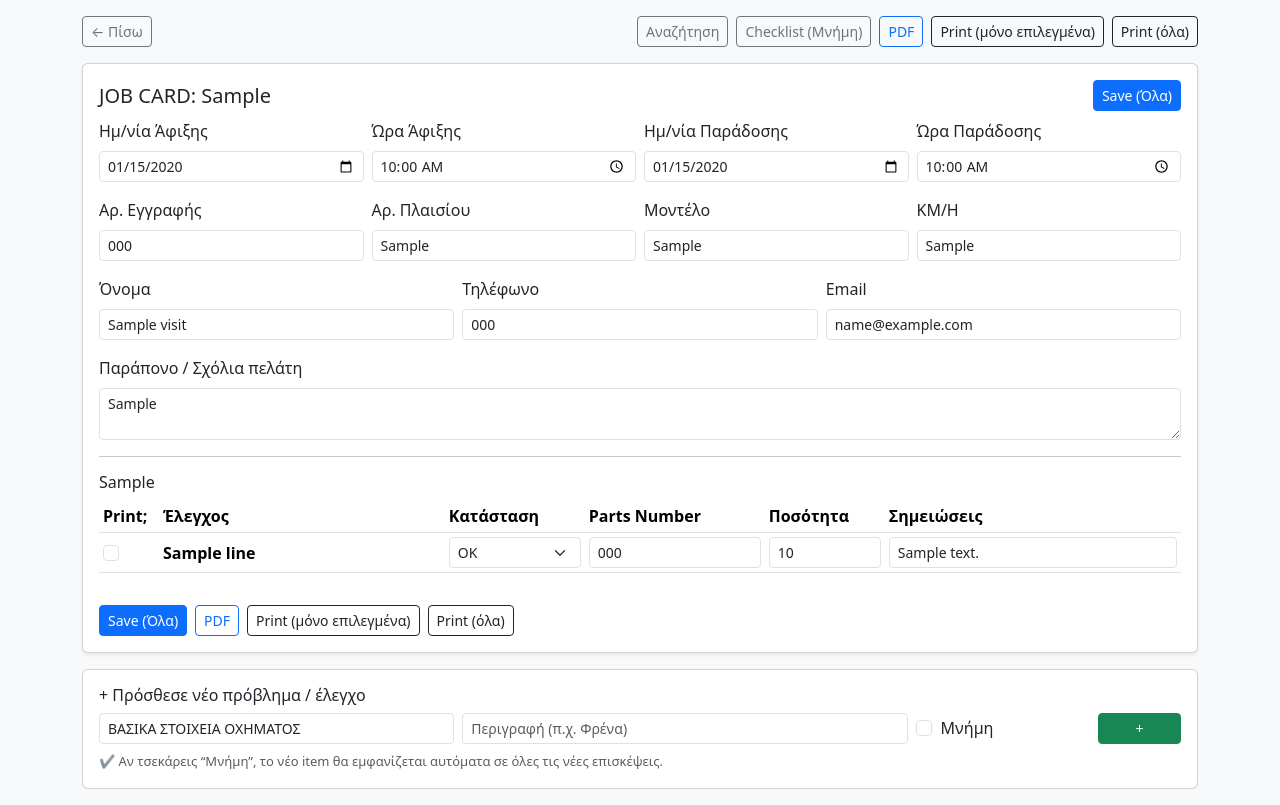
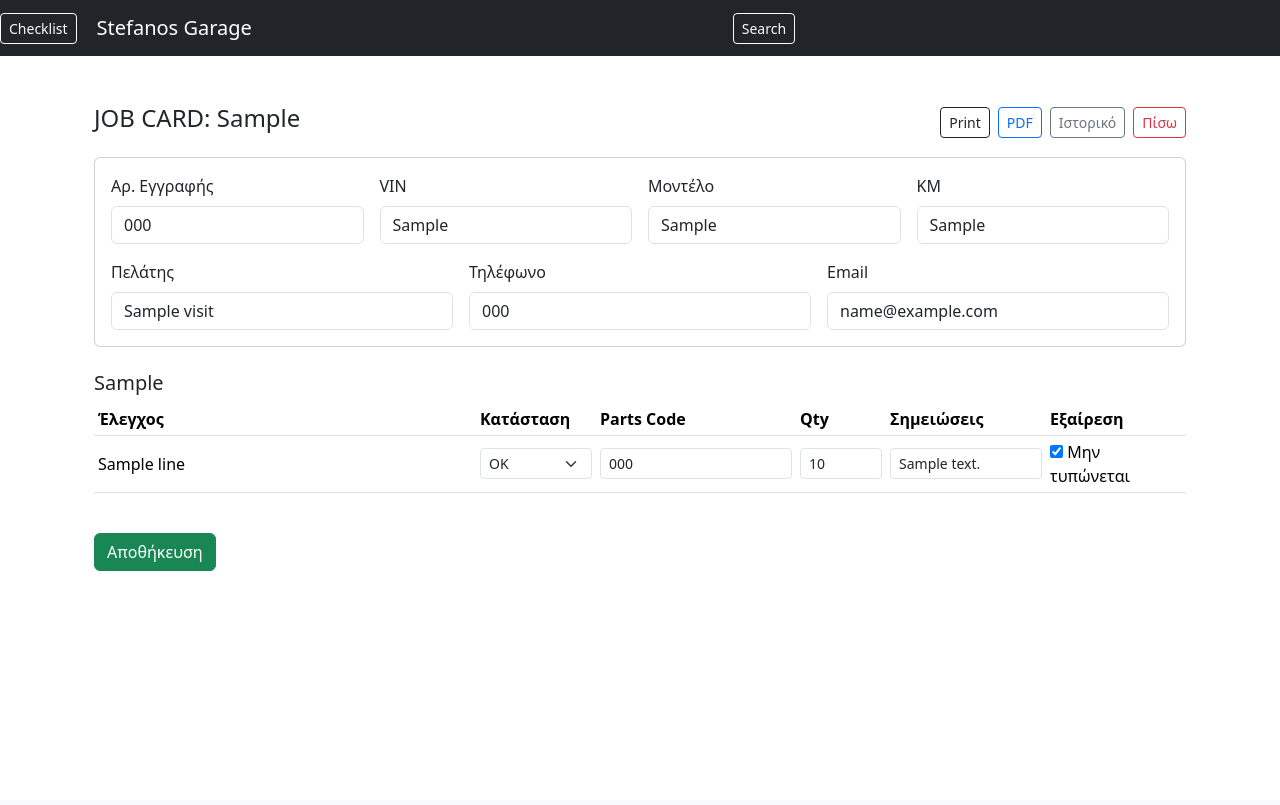
Before and after one commit to kerlengouc-star/stefanos-garage, a FastAPI app: page /visits/1 in a window 1280 px wide. After the commit the page ends 571 px from the top, so only its background shows below. Run offline with FastAPI, Linux system fonts and the light colour scheme; tables that the repository leaves empty hold one stand-in row (values such as "Sample post").

Commit message:
Update visit.html

```diff
--- a/app/templates/visit.html
+++ b/app/templates/visit.html
@@ -1,223 +1,172 @@
-<!doctype html>
-<html lang="el">
-<head>
-  <meta charset="utf-8">
-  <meta name="viewport" content="width=device-width,initial-scale=1">
-  <title>Επίσκεψη {{ visit.id }}</title>
-  <link href="https://cdn.jsdelivr.net/npm/bootstrap@5.3.3/dist/css/bootstrap.min.css" rel="stylesheet">
+{% extends "base.html" %}
+{% block content %}
 
-  <style>
-    @media print {
-      .no-print { display: none !important; }
-      body { background: white !important; }
-      .only-selected { display: none !important; }  /* default: hide, JS will show selected */
-    }
-  </style>
-</head>
+<div class="container py-4">
 
-<body class="bg-light">
-<div class="container py-3">
-
-  <div class="d-flex justify-content-between align-items-center mb-3 no-print">
-    <a class="btn btn-outline-secondary btn-sm" href="/">← Πίσω</a>
+  <div class="d-flex justify-content-between align-items-center mb-3">
+    <h4>JOB CARD: {{ visit.job_no }}</h4>
 
     <div class="d-flex gap-2">
-      <a class="btn btn-outline-secondary btn-sm" href="/search">Αναζήτηση</a>
-      <a class="btn btn-outline-secondary btn-sm" href="/checklist">Checklist (Μνήμη)</a>
-      <a class="btn btn-outline-primary btn-sm" href="/visits/{{ visit.id }}/pdf" target="_blank" rel="noopener">PDF</a>
 
-      <!-- ✅ NEW: Print only selected -->
-      <button type="button" class="btn btn-outline-dark btn-sm" onclick="printSelected()">Print (μόνο επιλεγμένα)</button>
-      <button type="button" class="btn btn-outline-dark btn-sm" onclick="window.print()">Print (όλα)</button>
+      <a class="btn btn-outline-dark btn-sm"
+         href="/visits/{{ visit.id }}/print"
+         target="_blank">Print</a>
+
+      <a class="btn btn-outline-primary btn-sm"
+         href="/visits/{{ visit.id }}/pdf"
+         target="_blank">PDF</a>
+
+      <a class="btn btn-outline-secondary btn-sm"
+         href="/history">Ιστορικό</a>
+
+      <a class="btn btn-outline-danger btn-sm"
+         href="/">Πίσω</a>
+
     </div>
   </div>
 
-  <form method="post" action="/visits/{{ visit.id }}/save_all" class="card shadow-sm">
+
+  <form method="post" action="/visits/{{ visit.id }}/save_all">
+
+    <div class="card mb-3">
       <div class="card-body">
 
-      <div class="d-flex justify-content-between align-items-center mb-2">
-        <h5 class="m-0">JOB CARD: {{ visit.job_no or visit.id }}</h5>
-        <button class="btn btn-primary btn-sm no-print" type="submit">Save (Όλα)</button>
+        <div class="row g-3">
+
+          <div class="col-md-3">
+            <label class="form-label">Αρ. Εγγραφής</label>
+            <input type="text" class="form-control"
+                   name="plate_number"
+                   value="{{ visit.plate_number or '' }}">
           </div>
 
-      <!-- Arrival / Delivery -->
-      <div class="row g-2 mb-3">
           <div class="col-md-3">
-          <label class="form-label">Ημ/νία Άφιξης</label>
-          <input type="date" class="form-control form-control-sm" name="date_in_date" value="{{ (visit.date_in|string)[:10] if visit.date_in else '' }}">
+            <label class="form-label">VIN</label>
+            <input type="text" class="form-control"
+                   name="vin"
+                   value="{{ visit.vin or '' }}">
           </div>
+
           <div class="col-md-3">
-          <label class="form-label">Ώρα Άφιξης</label>
-          <input type="time" class="form-control form-control-sm" name="date_in_time" value="{{ (visit.date_in|string)[11:16] if visit.date_in else '' }}">
+            <label class="form-label">Μοντέλο</label>
+            <input type="text" class="form-control"
+                   name="model"
+                   value="{{ visit.model or '' }}">
           </div>
+
           <div class="col-md-3">
-          <label class="form-label">Ημ/νία Παράδοσης</label>
-          <input type="date" class="form-control form-control-sm" name="date_out_date" value="{{ (visit.date_out|string)[:10] if visit.date_out else '' }}">
+            <label class="form-label">KM</label>
+            <input type="text" class="form-control"
+                   name="km"
+                   value="{{ visit.km or '' }}">
           </div>
-        <div class="col-md-3">
-          <label class="form-label">Ώρα Παράδοσης</label>
-          <input type="time" class="form-control form-control-sm" name="date_out_time" value="{{ (visit.date_out|string)[11:16] if visit.date_out else '' }}">
+
+          <div class="col-md-4">
+            <label class="form-label">Πελάτης</label>
+            <input type="text" class="form-control"
+                   name="customer_name"
+                   value="{{ visit.customer_name or '' }}">
+          </div>
+
+          <div class="col-md-4">
+            <label class="form-label">Τηλέφωνο</label>
+            <input type="text" class="form-control"
+                   name="phone"
+                   value="{{ visit.phone or '' }}">
+          </div>
+
+          <div class="col-md-4">
+            <label class="form-label">Email</label>
+            <input type="text" class="form-control"
+                   name="email"
+                   value="{{ visit.email or '' }}">
+          </div>
+
+        </div>
+
       </div>
     </div>
 
-      <!-- Vehicle / Customer -->
-      <div class="row g-2 mb-3">
-        <div class="col-md-3">
-          <label class="form-label">Αρ. Εγγραφής</label>
-          <input class="form-control form-control-sm" name="plate_number" value="{{ visit.plate_number or '' }}">
-        </div>
-        <div class="col-md-3">
-          <label class="form-label">Αρ. Πλαισίου</label>
-          <input class="form-control form-control-sm" name="vin" value="{{ visit.vin or '' }}">
-        </div>
-        <div class="col-md-3">
-          <label class="form-label">Μοντέλο</label>
-          <input class="form-control form-control-sm" name="model" value="{{ visit.model or '' }}">
-        </div>
-        <div class="col-md-3">
-          <label class="form-label">KM/H</label>
-          <input class="form-control form-control-sm" name="km" value="{{ visit.km or '' }}">
-        </div>
-      </div>
 
-      <div class="row g-2 mb-3">
-        <div class="col-md-4">
-          <label class="form-label">Όνομα</label>
-          <input class="form-control form-control-sm" name="customer_name" value="{{ visit.customer_name or '' }}">
-        </div>
-        <div class="col-md-4">
-          <label class="form-label">Τηλέφωνο</label>
-          <input class="form-control form-control-sm" name="phone" value="{{ visit.phone or '' }}">
-        </div>
-        <div class="col-md-4">
-          <label class="form-label">Email</label>
-          <input class="form-control form-control-sm" name="email" value="{{ visit.email or '' }}">
-        </div>
-      </div>
+    {% set current_category = None %}
 
-      <div class="mb-3">
-        <label class="form-label">Παράπονο / Σχόλια πελάτη</label>
-        <textarea class="form-control form-control-sm" name="customer_complaint" rows="2">{{ visit.customer_complaint or '' }}</textarea>
-      </div>
+    {% for ln in lines %}
 
-      <hr>
-
-      <!-- Checklist grouped by category -->
-      {% set current_cat = None %}
-      {% for ln in lines %}
-        {% if ln.category != current_cat %}
-          {% set current_cat = ln.category %}
-          <h6 class="mt-3">{{ current_cat }}</h6>
+      {% if ln.category != current_category %}
+        {% set current_category = ln.category %}
+        <h5 class="mt-4">{{ current_category }}</h5>
         <div class="table-responsive">
           <table class="table table-sm align-middle">
             <thead>
               <tr>
-                  <th style="width:60px" class="no-print">Print;</th>
-                  <th style="min-width:220px">Έλεγχος</th>
-                  <th style="width:140px">Κατάσταση</th>
-                  <th style="width:180px">Parts Number</th>
-                  <th style="width:120px">Ποσότητα</th>
-                  <th>Σημειώσεις</th>
+                <th>Έλεγχος</th>
+                <th style="width:120px;">Κατάσταση</th>
+                <th style="width:200px;">Parts Code</th>
+                <th style="width:90px;">Qty</th>
+                <th style="width:160px;">Σημειώσεις</th>
+                <th style="width:140px;">Εξαίρεση</th>
               </tr>
             </thead>
             <tbody>
       {% endif %}
 
-        <tr class="rowline" data-line-id="{{ ln.id }}">
-          <!-- ✅ checkbox to decide what prints -->
-          <td class="no-print">
-            <input type="checkbox" class="form-check-input print-check" />
+      <tr>
+        <td>{{ ln.item_name }}</td>
+
+        <td>
+          <select name="result_{{ ln.id }}" class="form-select form-select-sm">
+            <option value="OK" {% if ln.result=="OK" %}selected{% endif %}>OK</option>
+            <option value="CHECK" {% if ln.result=="CHECK" %}selected{% endif %}>CHECK</option>
+            <option value="REPAIR" {% if ln.result=="REPAIR" %}selected{% endif %}>REPAIR</option>
+          </select>
         </td>
 
-          <td><strong>{{ ln.item_name }}</strong></td>
         <td>
-            <select class="form-select form-select-sm" name="result_{{ ln.id }}">
-              <option value="OK" {% if (ln.result or 'OK') == 'OK' %}selected{% endif %}>OK</option>
-              <option value="CHECK" {% if (ln.result or '') == 'CHECK' %}selected{% endif %}>CHECK</option>
-              <option value="REPAIR" {% if (ln.result or '') == 'REPAIR' %}selected{% endif %}>REPAIR</option>
-            </select>
+          <input type="text"
+                 name="parts_code_{{ ln.id }}"
+                 value="{{ ln.parts_code or '' }}"
+                 class="form-control form-control-sm">
         </td>
-          <td><input class="form-control form-control-sm" name="parts_code_{{ ln.id }}" value="{{ ln.parts_code or '' }}"></td>
-          <td><input class="form-control form-control-sm" name="parts_qty_{{ ln.id }}" value="{{ ln.parts_qty or 0 }}"></td>
-          <td><input class="form-control form-control-sm" name="notes_{{ ln.id }}" value="{{ ln.notes or '' }}"></td>
+
+        <td>
+          <input type="number"
+                 name="parts_qty_{{ ln.id }}"
+                 value="{{ ln.parts_qty or 0 }}"
+                 class="form-control form-control-sm">
+        </td>
+
+        <td>
+          <input type="text"
+                 name="notes_{{ ln.id }}"
+                 value="{{ ln.notes or '' }}"
+                 class="form-control form-control-sm">
+        </td>
+
+        <td>
+          <input type="hidden" name="exclude_{{ ln.id }}" value="0">
+          <input type="checkbox"
+                 name="exclude_{{ ln.id }}"
+                 value="1"
+                 {% if ln.exclude_from_print %}checked{% endif %}>
+          Μην τυπώνεται
+        </td>
+
       </tr>
 
-        {% set next_cat = lines[loop.index].category if not loop.last else None %}
-        {% if next_cat != current_cat %}
+      {% if loop.last or lines[loop.index].category != current_category %}
             </tbody>
           </table>
         </div>
       {% endif %}
+
     {% endfor %}
 
-      <div class="d-flex flex-wrap gap-2 mt-3 no-print">
-        <button class="btn btn-primary btn-sm" type="submit">Save (Όλα)</button>
-        <a class="btn btn-outline-primary btn-sm" href="/visits/{{ visit.id }}/pdf" target="_blank" rel="noopener">PDF</a>
-        <button type="button" class="btn btn-outline-dark btn-sm" onclick="printSelected()">Print (μόνο επιλεγμένα)</button>
-        <button type="button" class="btn btn-outline-dark btn-sm" onclick="window.print()">Print (όλα)</button>
+    <div class="mt-4">
+      <button class="btn btn-success">Αποθήκευση</button>
     </div>
 
-    </div>
   </form>
-
-  <!-- ✅ RE-ADDED: add new problem/category + optionally save to memory -->
-  <div class="card mt-3 no-print">
-    <div class="card-body">
-      <h6 class="mb-2">+ Πρόσθεσε νέο πρόβλημα / έλεγχο</h6>
-      <form method="post" action="/visits/{{ visit.id }}/lines/new" class="row g-2">
-        <div class="col-md-4">
-          <input class="form-control form-control-sm" name="category" placeholder="Κατηγορία" value="{{ current_cat or 'ΒΑΣΙΚΑ ΣΤΟΙΧΕΙΑ ΟΧΗΜΑΤΟΣ' }}" required>
-        </div>
-        <div class="col-md-5">
-          <input class="form-control form-control-sm" name="item_name" placeholder="Περιγραφή (π.χ. Φρένα)" required>
-        </div>
-        <div class="col-md-2 d-flex align-items-center">
-          <div class="form-check">
-            <input class="form-check-input" type="checkbox" name="add_to_master" value="1" id="addmaster">
-            <label class="form-check-label" for="addmaster">Μνήμη</label>
-          </div>
-        </div>
-        <div class="col-md-1">
-          <button class="btn btn-success btn-sm w-100" type="submit">+</button>
-        </div>
-      </form>
-      <div class="text-muted mt-2" style="font-size: 13px;">
-        ✔ Αν τσεκάρεις “Μνήμη”, το νέο item θα εμφανίζεται αυτόματα σε όλες τις νέες επισκέψεις.
-      </div>
-    </div>
-  </div>
 
 </div>
 
-<script>
-  function printSelected() {
-    // Hide everything that is NOT selected (only for printing)
-    const rows = document.querySelectorAll("tr.rowline");
-    let anyChecked = false;
-
-    rows.forEach(r => {
-      const chk = r.querySelector(".print-check");
-      if (chk && chk.checked) {
-        anyChecked = true;
-        r.classList.remove("only-selected");
-      } else {
-        r.classList.add("only-selected");
-      }
-    });
-
-    if (!anyChecked) {
-      alert("Διάλεξε πρώτα ποια γραμμές θέλεις να εκτυπώσεις (checkbox Print;).");
-      // restore (show all)
-      rows.forEach(r => r.classList.remove("only-selected"));
-      return;
-    }
-
-    window.print();
-
-    // restore after printing (show all again)
-    rows.forEach(r => r.classList.remove("only-selected"));
-  }
-</script>
-
-</body>
-</html>
+{% endblock %}
```
Lines whose indentation alone changed are shown as unchanged.
